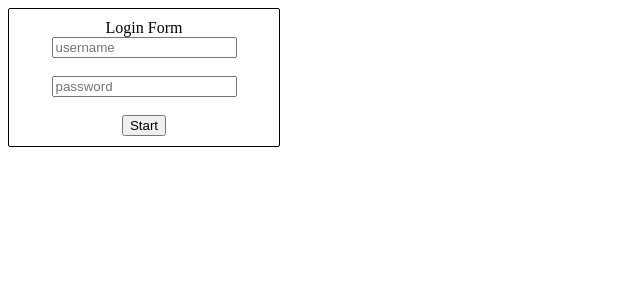
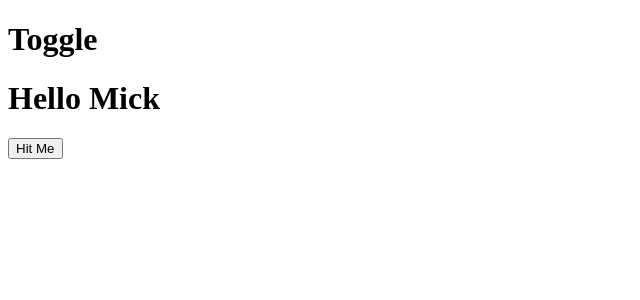
Before and after one commit to Jaymaharashtra/Angular-12-Practice, an Angular app: page / in a window 1280 px wide. Shown: the top 300 px of the page, without its empty margins (0-640 px from the left). Built offline with nearby package versions, Linux system fonts and the light colour scheme.

Commit message:
Build toggle functionality

```diff
--- a/src/app/app.component.html
+++ b/src/app/app.component.html
@@ -1,14 +1,5 @@
-<div class="container">
-  <form #basicForm="ngForm" (ngSubmit)="show(basicForm.value)">
-    <span>Login Form</span> <br>
-    <input type="text" ngModel name="user" placeholder="username"/>
-      <br/>
-      <br/>
-      <input type="password" ngModel name="pass" placeholder="password"/>
-      <br/>
-      <br/>
-      <button>Start</button>
-    </form>
-    <p>{{data.user}}</p>
-    <p>password : {{data.pass}}</p>
+<div>
+  <h1>{{title}}</h1>
+  <h1 *ngIf="display">Hello Mick</h1>
+  <button (click)="show()">Hit Me</button>
 </div>
--- a/src/app/app.component.ts
+++ b/src/app/app.component.ts
@@ -7,15 +7,9 @@ import { NgForm } from '@angular/forms';
   styleUrls: ['./app.component.css'],
 })
 export class AppComponent {
-  title = 'for loops';
-
-  data:any = { };
-
-
-  show(data:NgForm){
-    console.log(data);
-    this.data = data;
-    let info = document.getElementsByTagName('p');
-
+  title = 'Toggle';
+  display = true;
+  show(){
+    this.display=!this.display;
   }
 }
```
